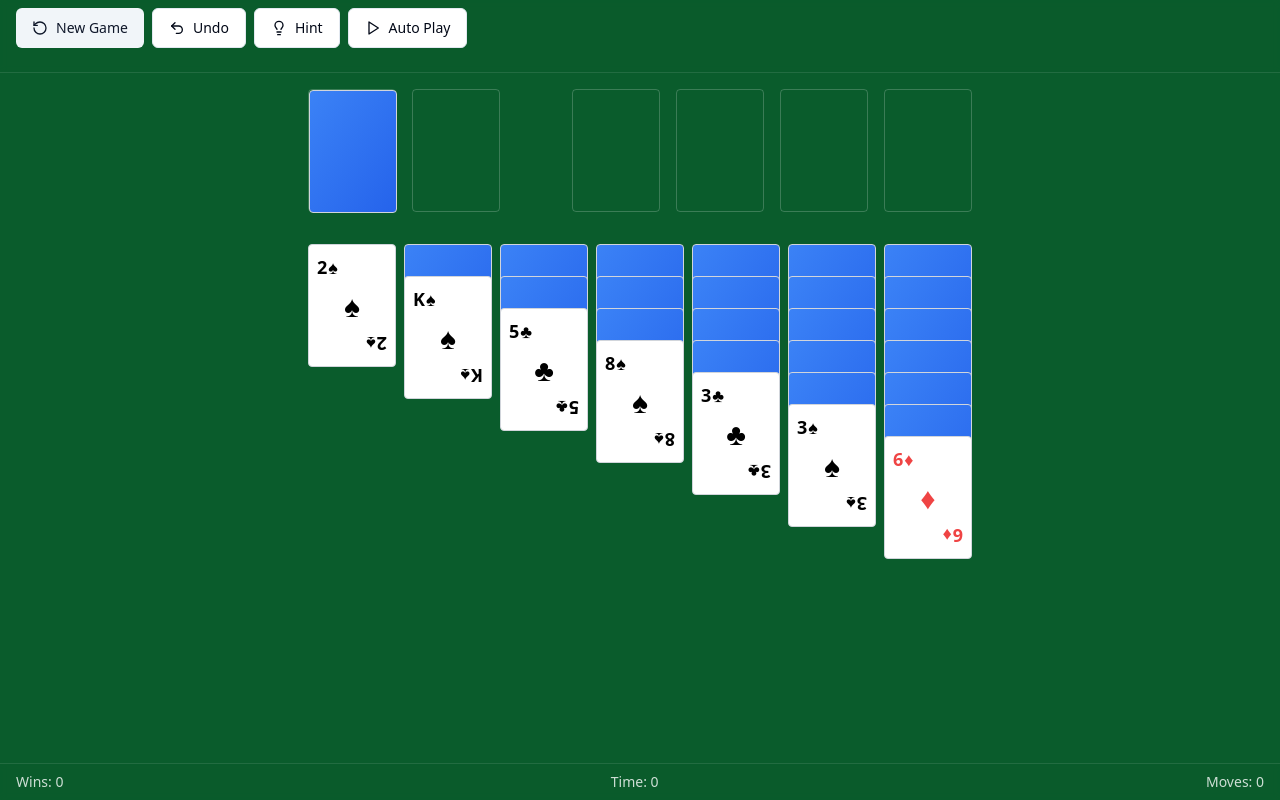
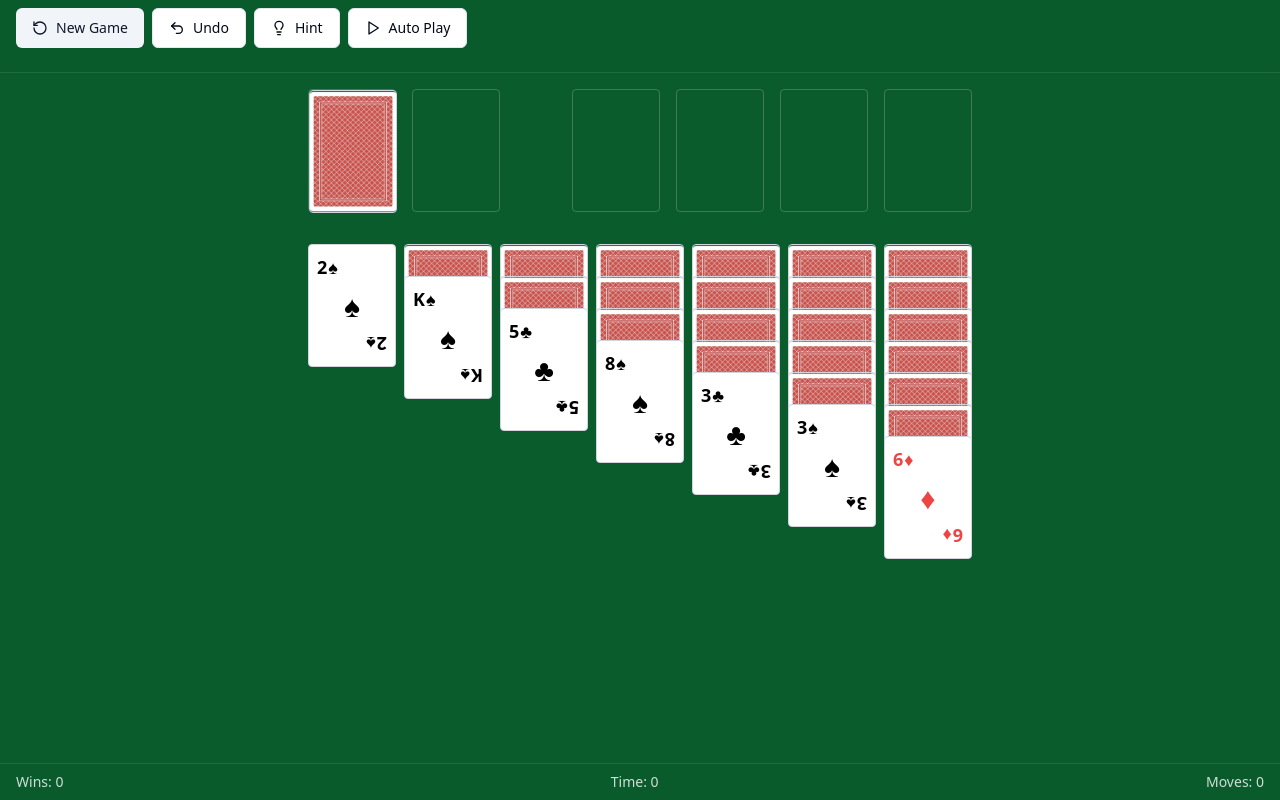
Before and after one commit to mschausnegl/solitaire-sunshine-grove-29, a React (Vite) app: page / in a window 1280 px wide. Built offline with nearby package versions, Linux system fonts and the light colour scheme.

Commit message:
Add cardback images
Implement cardback images to enhance the visual representation of the cards in the game.
[skip gpt_engineer]

```diff
--- a/src/components/game/Card.tsx
+++ b/src/components/game/Card.tsx
@@ -60,11 +60,13 @@ const Card = React.memo(({
         style={{
           zIndex: index,
           transform: isDragging ? 'scale(1.05)' : undefined,
-          transition: 'transform 0.2s ease'
+          transition: 'transform 0.2s ease',
+          backgroundImage: 'url(/lovable-uploads/5b92a5bc-abd7-42ae-a1d3-98e1c51b1ed3.png)',
+          backgroundSize: 'cover',
+          backgroundPosition: 'center'
         }}
         className={cn(
           baseCardClasses,
-          "bg-gradient-to-br from-blue-500 to-blue-600",
           isOver && "ring-2 ring-yellow-400",
           isHighlighted && "ring-2 ring-yellow-300 animate-pulse",
           className
```
Also changed, not shown: public/lovable-uploads/5b92a5bc-abd7-42ae-a1d3-98e1c51b1ed3.png (added).
